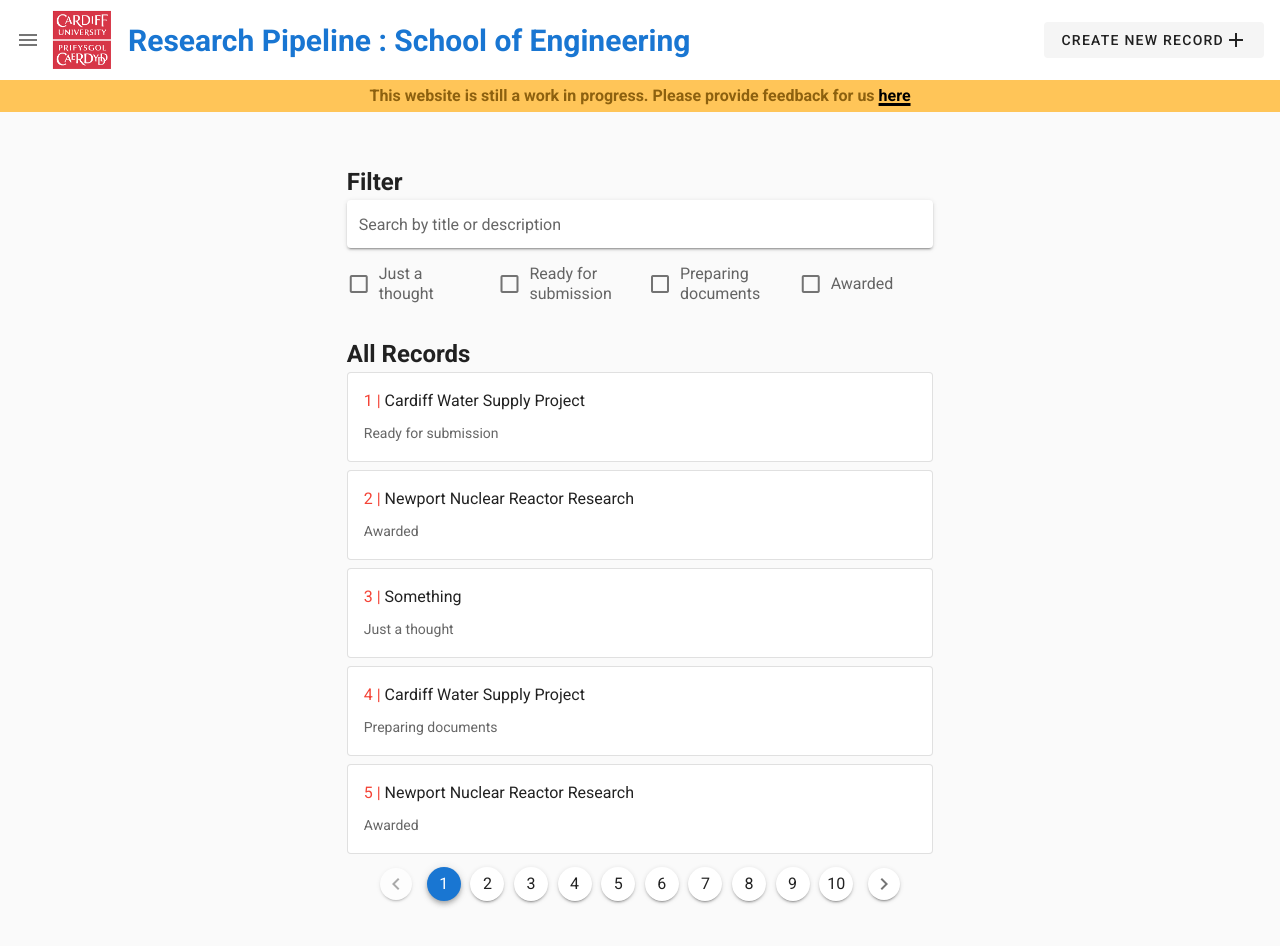
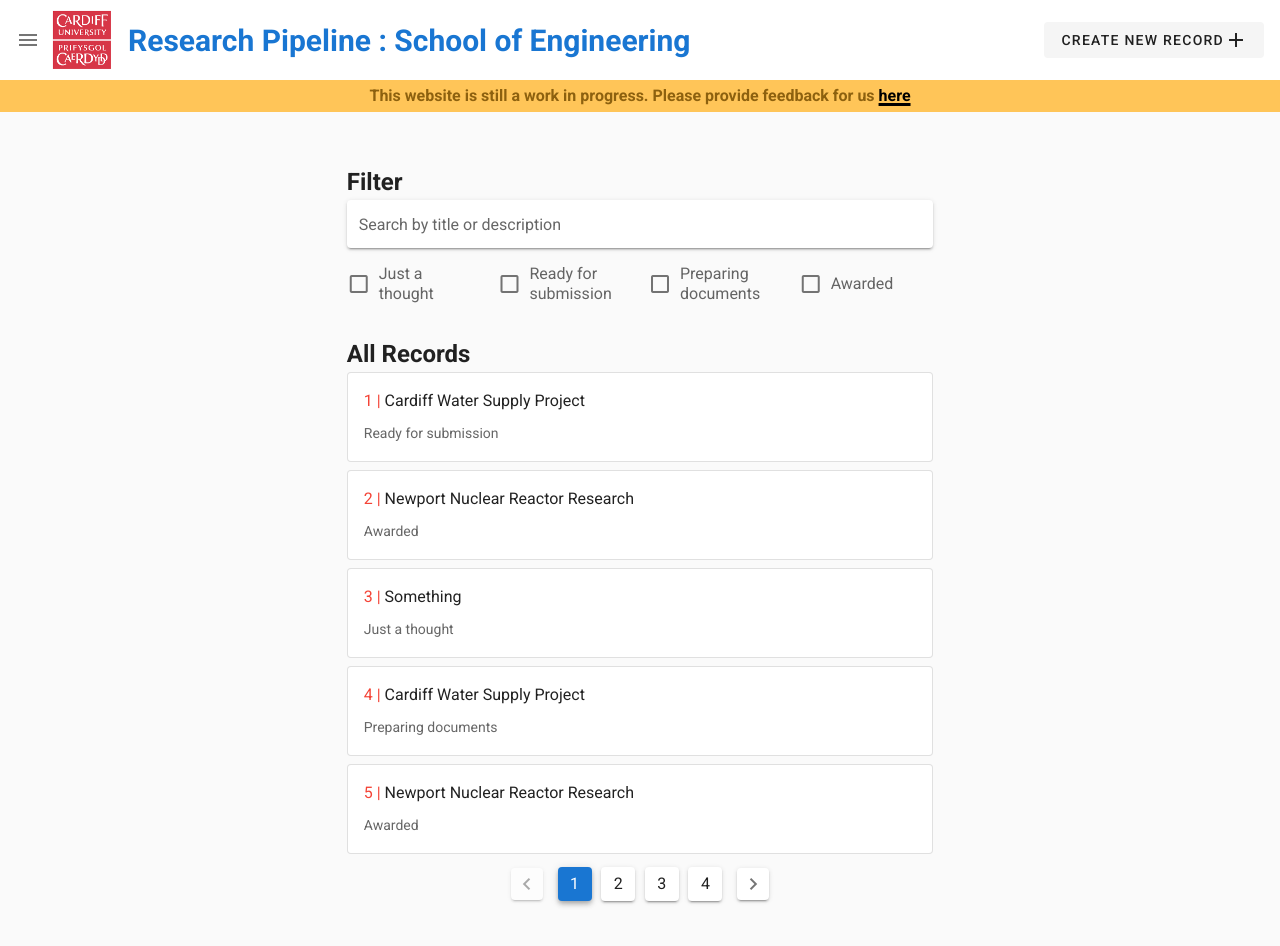
Before and after one commit to Jakepc007/Cardiff-University-PTS-Frontend, a Nuxt app: page /records in a window 1280 px wide. Shown: the top 946 px of the page. Built offline with nearby package versions, Linux system fonts and the light colour scheme; data requests are answered from the project's data file.

Commit message:
Styling changes and bug fixes

```diff
--- a/components/Paging.vue
+++ b/components/Paging.vue
@@ -3,7 +3,7 @@
     <v-pagination
       v-model="page"
       :length="pageCount"
-      circle
+      total-visible="7"
       @input="onChange"
     ></v-pagination>
   </div>
--- a/components/Records/Create/VarInput.vue
+++ b/components/Records/Create/VarInput.vue
@@ -4,6 +4,7 @@
       v-if="input.type === 'text'"
       v-model="inputData"
       outlined
+      color="red"
       :label="capitalize(input.label)"
       :hint="input.hint"
     ></v-text-field>
@@ -11,9 +12,11 @@
     <v-select
       v-if="input.type === 'select'"
       v-model="inputData"
+      color="red"
       outlined
       :items="input.options"
       :label="capitalize(input.label)"
+      :hint="input.hint"
     ></v-select>
   </div>
 </template>
--- a/db.json
+++ b/db.json
@@ -78,264 +78,40 @@
       "status": "Just a thought"
     },
     {
-      "d": "thing",
+      "title": "Cool Title",
+      "status": "Awarded",
+      "description": "Who knows",
+      "scheme": "Not sure",
+      "principal investigator": "Tom Jones",
+      "co-people": "Sam Smith, Rees Webber",
       "id": 13
     },
     {
-      "d": "thing",
+      "title": "qw",
+      "status": "Preparing Documents",
+      "description": "dds",
+      "scheme": "e",
+      "principal investigator": "we",
+      "co-people": "qw",
       "id": 14
-    },
-    {
-      "d": "thing",
-      "id": 15
-    },
-    {
-      "title": "cool",
-      "id": 16
-    },
-    {
-      "title": "cool",
-      "id": 17
-    },
-    {
-      "title": "cool",
-      "id": 18
-    },
-    {
-      "title": "cool",
-      "id": 19
-    },
-    {
-      "title": "cool",
-      "id": 20
-    },
-    {
-      "title": "cool",
-      "id": 21
-    },
-    {
-      "title": "cool",
-      "id": 22
-    },
-    {
-      "title": "cool",
-      "id": 23
-    },
-    {
-      "title": "cool",
-      "id": 24
-    },
-    {
-      "title": "cool",
-      "description": "example description",
-      "id": 25
-    },
-    {
-      "title": "epic",
-      "id": 26
-    },
-    {
-      "title": "we",
-      "status": "Just a thought",
-      "description": "qwe",
-      "scheme": "qwe",
-      "id": 27
-    },
-    {
-      "title": "we",
-      "status": "Just a thought",
-      "description": "qwe",
-      "scheme": "qwe",
-      "id": 28
-    },
-    {
-      "title": "we",
-      "status": "Just a thought",
-      "description": "qwe",
-      "scheme": "qwe",
-      "principal investigator": "ewq",
-      "co-people": "qwe",
-      "id": 29
-    },
-    {
-      "title": "Example Project Title",
-      "status": "Ready for submission",
-      "description": "Who knows",
-      "scheme": "Example",
-      "principal investigator": "Joe Biden",
-      "co-people": "Obama, Ben Shapiro",
-      "id": 30
-    },
-    {
-      "title": "An example of a project",
-      "status": "Preparing Documents",
-      "description": "Lorem ipsum dolor sit amet, consectetur adipiscing elit. Duis pellentesque consequat neque, quis vehicula nunc aliquam a. Ut aliquam posuere facilisis. Donec maximus finibus dolor.",
-      "scheme": "Cardiff University",
-      "principal investigator": "Mike Smith",
-      "co-people": "Joe Banks, Tom Jones, Sara Jennings",
-      "id": 31
-    },
-    {
-      "title": "Ayy,  a title!",
-      "status": "Just a thought",
-      "description": "This one's sure interesting to me.",
-      "scheme": "What does this mean!?",
-      "principal investigator": "Jake Morris",
-      "co-people": "Joe Mamma, Anson Gurung, Kyle Davies",
-      "id": 32
-    },
-    {
-      "title": "Ayy,  a title!",
-      "status": "Just a thought",
-      "description": "This one's sure interesting to me.",
-      "scheme": "What does this mean!?",
-      "principal investigator": "Jake Morris",
-      "co-people": "Joe Mamma, Anson Gurung, Kyle Davies",
-      "id": 33
-    },
-    {
-      "title": "Ayy,  a title!",
-      "status": "Just a thought",
-      "description": "This one's sure interesting to me.",
-      "scheme": "What does this mean!?",
-      "principal investigator": "Jake Morris",
-      "co-people": "Joe Mamma, Anson Gurung, Kyle Davies",
-      "id": 34
-    },
-    {
-      "title": "asd",
-      "status": "Awarded",
-      "description": "qwe",
-      "scheme": "qwe",
-      "principal investigator": "eqw",
-      "co-people": "qwe",
-      "id": 35
-    },
-    {
-      "title": "Who know",
-      "status": "Ready for submission",
-      "description": "qwe",
-      "scheme": "qwet",
-      "principal investigator": "tew",
-      "co-people": "tw",
-      "id": 36
-    },
-    {
-      "title": "asd",
-      "status": "Preparing Documents",
-      "description": "qwe",
-      "scheme": "qwe",
-      "principal investigator": "eqwe",
-      "co-people": "wqe",
-      "id": 37
-    },
-    {
-      "title": "asd",
-      "status": "Preparing Documents",
-      "description": "qwe",
-      "scheme": "qwe",
-      "principal investigator": "eqwe",
-      "co-people": "wqe",
-      "id": 38
-    },
-    {
-      "title": "asd",
-      "status": "Preparing Documents",
-      "description": "qwe",
-      "scheme": "qwe",
-      "principal investigator": "eqwe",
-      "co-people": "wqe",
-      "id": 39
-    },
-    {
-      "title": "asd",
-      "status": "Preparing Documents",
-      "description": "qwe",
-      "scheme": "qwe",
-      "principal investigator": "eqwe",
-      "co-people": "wqe",
-      "id": 40
-    },
-    {
-      "title": "q",
-      "status": "Ready for submission",
-      "description": "wew",
-      "scheme": "wqe",
-      "principal investigator": "qew",
-      "co-people": "eqwe",
-      "id": 41
-    },
-    {
-      "title": "asd",
-      "status": "Preparing Documents",
-      "description": "qwe",
-      "scheme": "qwr",
-      "principal investigator": "qet",
-      "co-people": "qwe",
-      "id": 42
-    },
-    {
-      "title": "qwe",
-      "status": "Ready for submission",
-      "description": "qwe",
-      "scheme": "qwe",
-      "principal investigator": "qwe",
-      "co-people": "qwe",
-      "id": 43
-    },
-    {
-      "title": "qwe",
-      "status": "Ready for submission",
-      "description": "qwe",
-      "scheme": "qwe",
-      "principal investigator": "qwe",
-      "co-people": "eqwe",
-      "id": 44
-    },
-    {
-      "title": "asd",
-      "status": "Ready for submission",
-      "description": "asd",
-      "scheme": "aasd",
-      "principal investigator": "asd",
-      "co-people": "ds",
-      "id": 45
-    },
-    {
-      "title": "asd",
-      "status": "Preparing Documents",
-      "description": "asd",
-      "scheme": "wqre",
-      "principal investigator": "wer",
-      "co-people": "wqe",
-      "id": 46
     },
     {
       "title": "qwe",
       "status": "Preparing Documents",
-      "description": "qwe",
-      "scheme": "qwe",
-      "principal investigator": "eqwe",
-      "co-people": "qwe",
-      "id": 47
-    },
-    {
-      "title": "qw",
-      "status": "Ready for submission",
-      "description": "qwe",
+      "description": "wqe",
       "scheme": "qwe",
       "principal investigator": "qwe",
       "co-people": "qwe",
-      "id": 48
+      "id": 15
     },
     {
-      "title": "asd",
+      "title": "sad",
       "status": "Preparing Documents",
-      "description": "asd",
-      "scheme": "qdads",
-      "principal investigator": "asd",
-      "co-people": "ads",
-      "id": 49
+      "description": "jqwe",
+      "scheme": "qwe",
+      "principal investigator": "qwe",
+      "co-people": "wqe",
+      "id": 16
     }
   ]
 }
--- a/pages/records/index.vue
+++ b/pages/records/index.vue
@@ -9,7 +9,7 @@
       color="primary"
     >
       <h2 class="white--text">Recently Created</h2>
-      <RecordCard :r="recentRecord" class="" />
+      <RecordCard :key="recentRecord.id" :r="recentRecord" class="" />
       <v-icon
         style="position: absolute; top: 20px; right: 20px; cursor: pointer"
         color="white"
@@ -57,6 +57,10 @@ export default {
       records: (state) => state.records.paged,
       recentRecord: (state) => state.records.recentRecord
     })
+    // recentRecord() {
+    //   const recent = this.$store.state.records.recentRecord
+    //   return recent
+    // }
   },
   methods: {
     ...mapActions({ removeRecentDisplay: 'records/removeRecentDisplay' }),
--- a/store/form.js
+++ b/store/form.js
@@ -5,7 +5,8 @@ export const state = () => ({
     details: [
       {
         label: 'title',
-        type: 'text'
+        type: 'text',
+        hint: 'Enter the title here!'
       },
       {
         label: 'status',
--- a/store/records.js
+++ b/store/records.js
@@ -130,7 +130,7 @@ export const getters = {
     } else {
       records = records.filter((r) => {
         return (
-          r.desc.toLowerCase().includes(filter.search.toLowerCase()) ||
+          r.description.toLowerCase().includes(filter.search.toLowerCase()) ||
           r.title.toLowerCase().includes(filter.search.toLowerCase())
         )
       })
```
